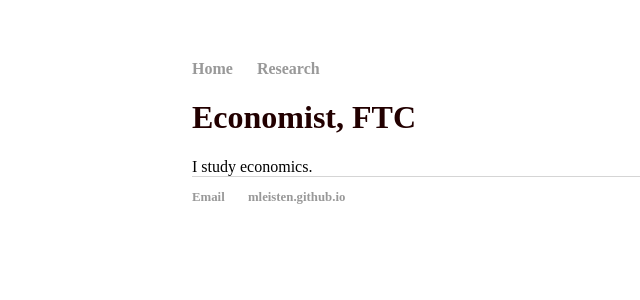
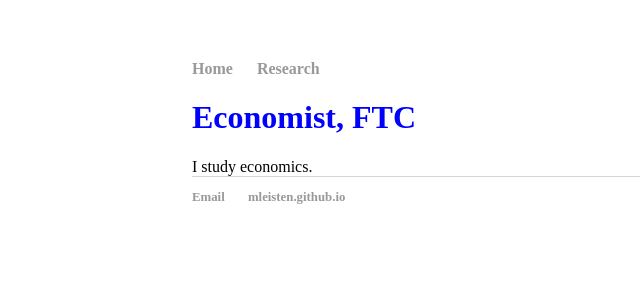
Before and after one commit to mleisten/mleisten.github.io, a Jekyll site: the page built from index.html, in a window 1280 px wide. Shown: the top 300 px of the page, without its empty margins (0-640 px from the left). Built offline with Jekyll 4.4.1, drawn with Linux system fonts in a browser that asks for light colours.

Commit message:
Update main.css

```diff
--- a/css/main.css
+++ b/css/main.css
@@ -10,7 +10,7 @@
 }
 div.blah {
     display: inline;
-    color: #200;
+    color: blue;
 }
 nav ul li, footer ul li {
     display: inline;
```
